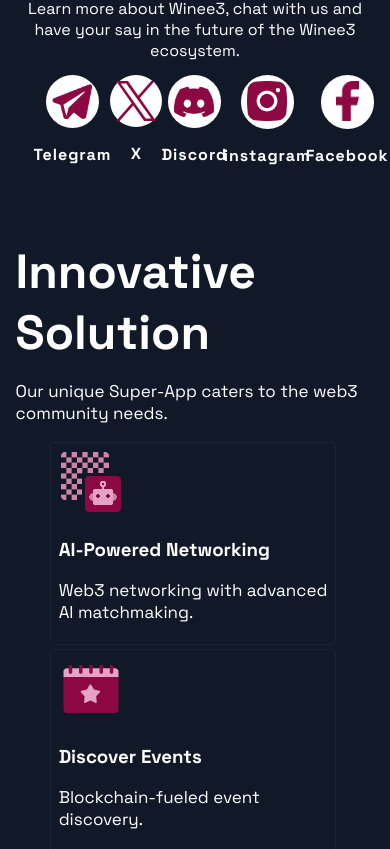
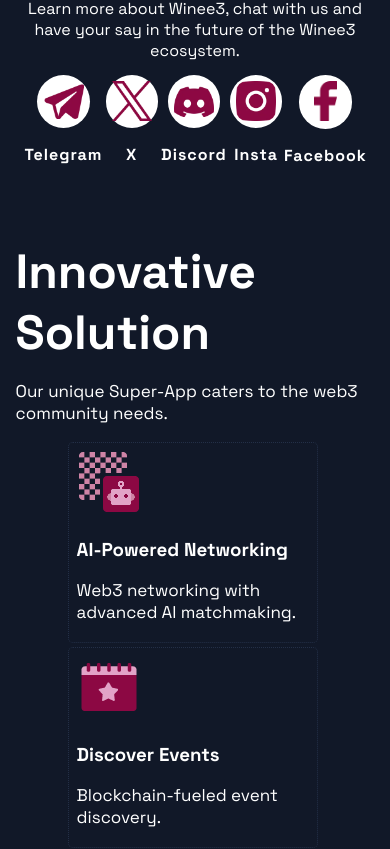
Before and after one commit to Chimamanda16/winee3-clone, a React (Vite) app: page / in a window 390 px wide. Shown: the part 3255-4104 px from the top of the page. Built offline with nearby package versions, Linux system fonts and the light colour scheme.

Commit message:
Update media queries

```diff
--- a/src/components/CSS/Community.css
+++ b/src/components/CSS/Community.css
@@ -10,7 +10,7 @@
 .join-socials{
     display: flex;
     justify-content: space-around;
-    width: 90%;
+    width: 95%;
 }
 
 .join-text{
--- a/src/components/CSS/Solution.css
+++ b/src/components/CSS/Solution.css
@@ -48,6 +48,6 @@
 
 @media screen and (max-width: 550px) {
     .solution-box{
-        width: 75%;
+        width: 65%;
     }
 }
--- a/src/components/CSS/Utility.css
+++ b/src/components/CSS/Utility.css
@@ -38,6 +38,7 @@ hr{
 }
 
 .utility-img{
+    align-self: center;
     position: relative;
     width: 50%;
 }
@@ -69,3 +70,14 @@ hr{
 .utility-title h2{
     font-size: 3rem;
 }
+
+@media screen and (max-width: 1000px) {
+    .utility-cont{
+        flex-direction: column;
+    }
+
+    .utility-text, .utility-img{
+        margin-bottom: 10%;
+        width: 75%;
+    }
+}
--- a/src/components/Community.jsx
+++ b/src/components/Community.jsx
@@ -28,7 +28,7 @@ const Join =() =>{
                     <div className="social-img">
                         <img src="../images/instagram.webp" alt="" />
                     </div>
-                    <p>instagram</p>
+                    <p>Insta</p>
                 </div>
                 <div className="social">
                     <div className="social-img">
```
